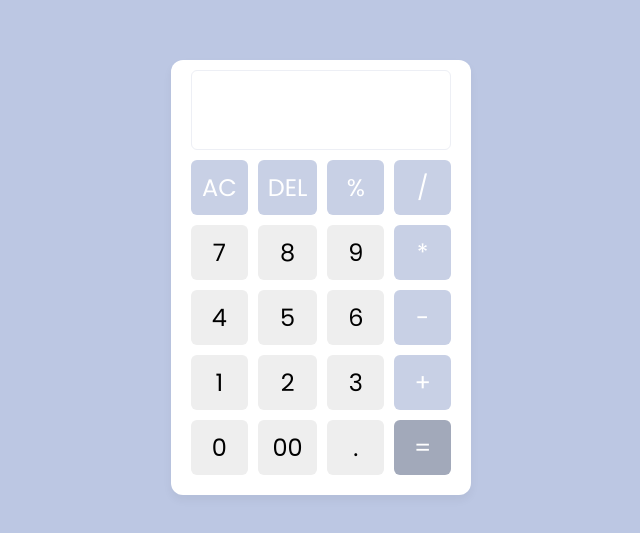
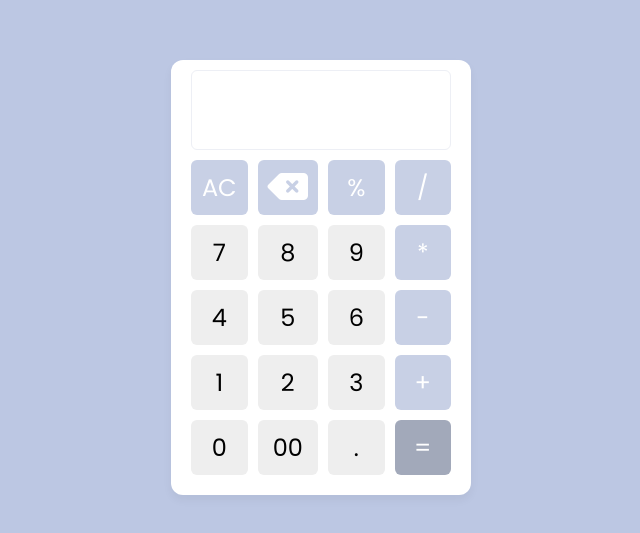
Before and after one commit to remote-webcreation/Calculator, a plain HTML site: page index.html in a window 1280 px wide. Shown: the part 123-656 px from the top of the page, without its empty margins (319-959 px from the left). Drawn offline with Linux system fonts and the light colour scheme.

Commit message:
added icon

```diff
--- a/index.html
+++ b/index.html
@@ -3,6 +3,7 @@
 <head>
     <meta charset="UTF-8">
     <meta name="viewport" content="width=device-width, initial-scale=1.0">
+    <script src="https://kit.fontawesome.com/3c5c346bdf.js" crossorigin="anonymous"></script>
     <title>Calculator App</title>
     <link rel="stylesheet" href="style.css">
 </head>
@@ -11,7 +12,7 @@
     <input type="text" class="display">
     <div class="buttons">
         <button class="operator" data-value="AC">AC</button>
-        <button class="operator" data-value="DEL">DEL</button>
+        <button class="operator" data-value="DEL"><i class="fa-solid fa-delete-left fa-2xs"></i></button>
         <button class="operator" data-value="%">%</button>
         <button class="operator" data-value="/">/</button>
 
--- a/style.css
+++ b/style.css
@@ -48,11 +48,19 @@ body {
             cursor: pointer;
             background-color: #eee;
             transition: all 0.2s ;
+            text-align: center;
+            justify-content: center;
+            align-items: center;
+            display: flex;
             &:hover {
                 background-color: #e9e9e9;
             }
             &:active {
                 transform: scale(0.98);
+            }
+            i {
+                font-size: 1.5em;
+                pointer-events: none;
             }
         }
         .operator {
```
Also changed, not shown: 1 other file.
